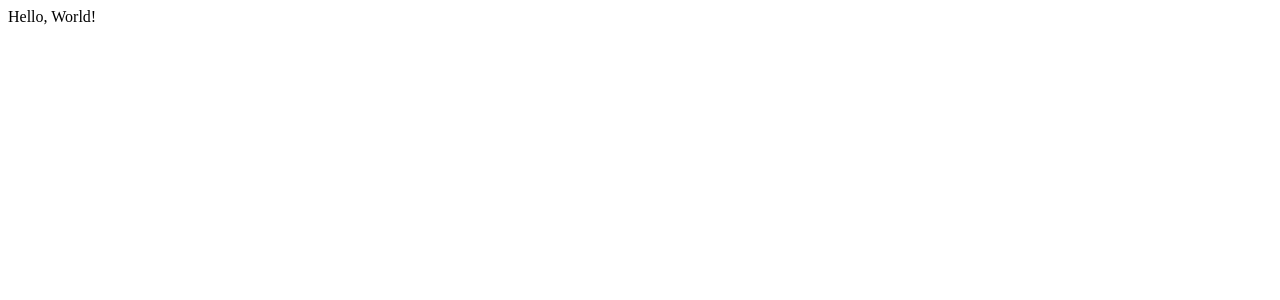
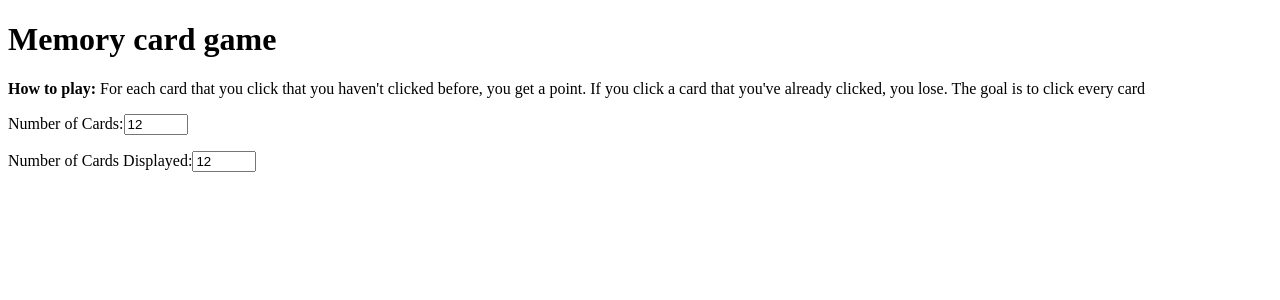
Before and after one commit to meepcode/memory-card-game, a React (Vite) app: page / in a window 1280 px wide. Shown: the top 300 px of the page. Built offline with nearby package versions, Linux system fonts and the light colour scheme.

Commit message:
feat: add form for changing number of cards and number of cards displayed

```diff
--- a/src/App.tsx
+++ b/src/App.tsx
@@ -1,10 +1,60 @@
-// import { useState } from 'react'
+import { useState } from 'react'
 import './App.css'
 
 function App() {
+  const [ numCards, setNumCards ] = useState(12);
+  const [ numDisplay, setNumDisplay ] = useState(12);
+
   return (
     <>
-      Hello, World!
+      {/*
+        App Structure:
+
+        <App>
+          Information header
+          Options (Number of Pokemon/Which Pokemon, number/layout of cards, high score)
+          <Game>
+            Score
+            Rows of cards, can click on each to memorize it. clicking on one that's already been clicked on results in loss. Always make sure that at least one card that hasn't been clicked is displayed.
+            display something when get all cards without clicking on one again.
+          </game>
+        </app>
+      */}
+
+      <header>
+        <h1>Memory card game</h1>
+        <p><strong>How to play:</strong> For each card that you click that you haven't clicked before, you get a point. If you click a card that you've already clicked, you lose. The goal is to click every card</p>
+      </header>
+      <form>
+        <p>
+          <label id='num-cards-label' htmlFor='num-cards'>
+              Number of Cards:
+          </label>
+          <input
+            type='number'
+            min={2}
+            max={151}
+            id='num-cards'
+            aria-labelledby='num-cards-label'
+            onChange={(e) => setNumCards(e.target.valueAsNumber)}
+            value={numCards}
+          />
+        </p>
+        <p>
+          <label id='num-display-label' htmlFor='num-display'>
+              Number of Cards Displayed:
+          </label>
+          <input
+            type='number'
+            min={2}
+            max={151}
+            id='num-display'
+            aria-labelledby='num-display-label'
+            onChange={(e) => setNumDisplay(e.target.valueAsNumber)}
+            value={numDisplay}
+          />
+        </p>
+      </form>
     </>
   )
 }
```
